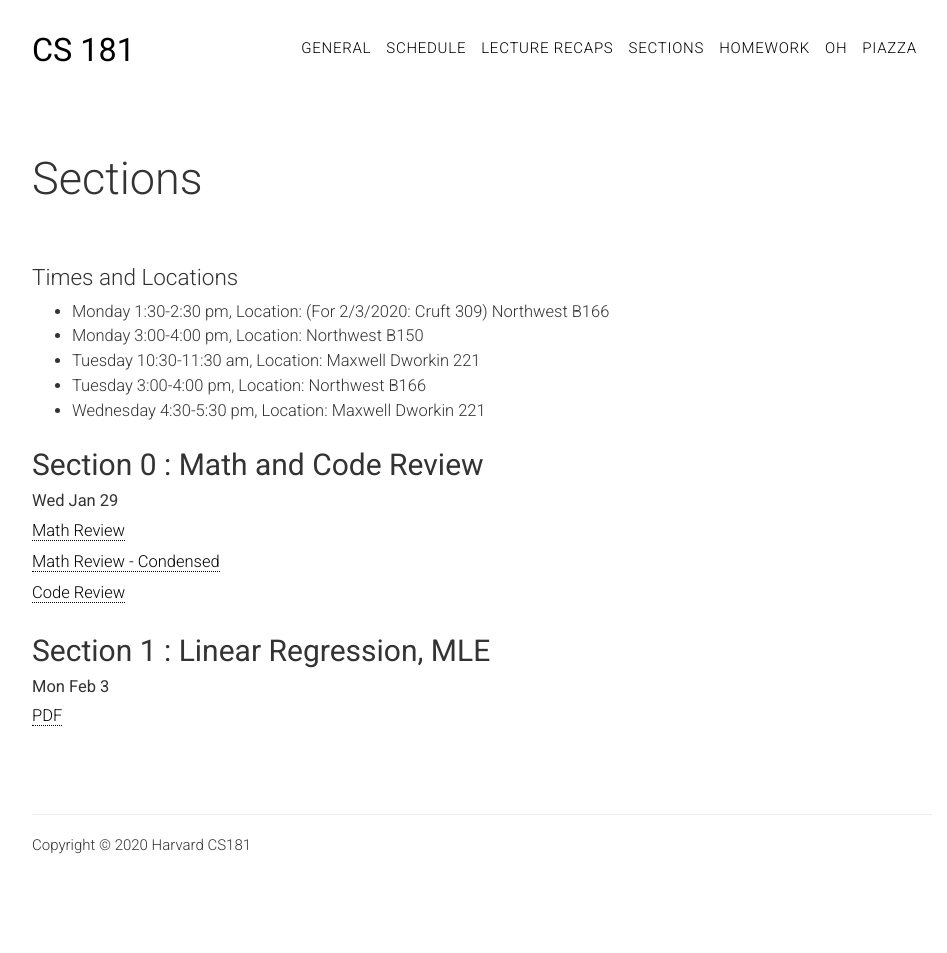
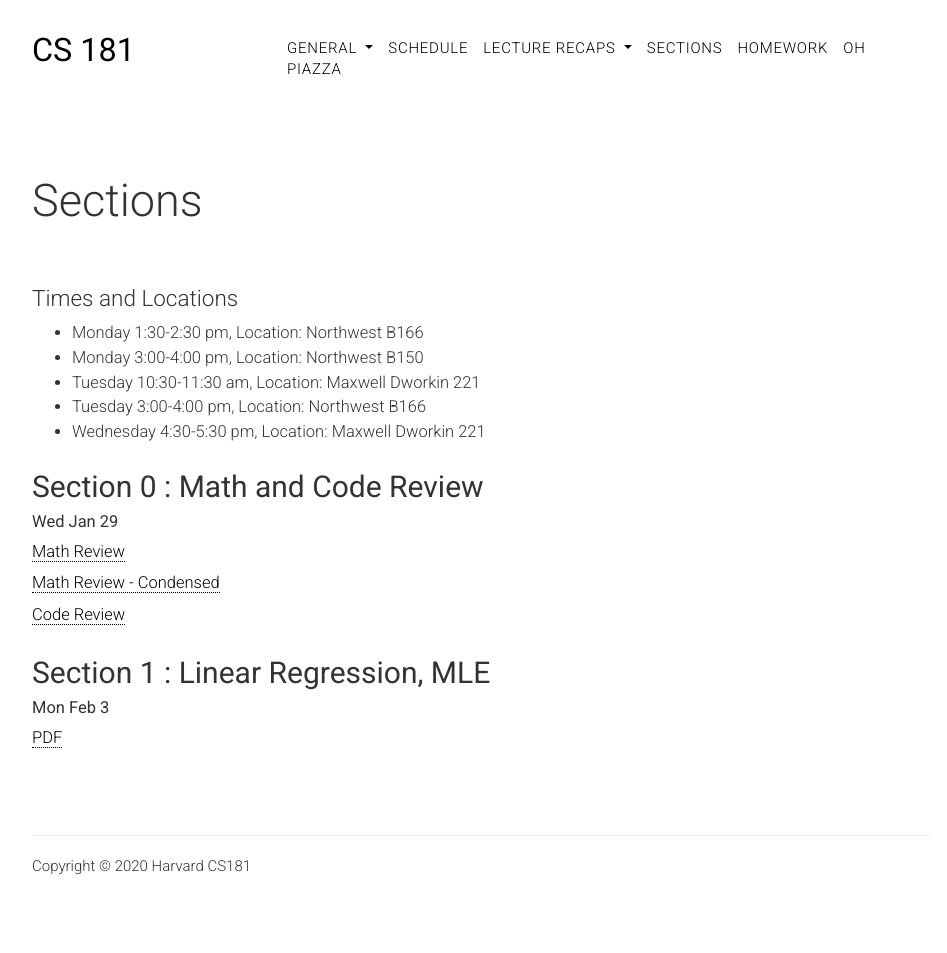
Before and after one commit to harvard-ml-courses/cs181-web-2020, a Jekyll site: the page built from sections.html, in a window 1280 px wide. Shown: the whole page, without its empty margins (158-1105 px from the left). Built offline with Jekyll 4.4.1, drawn with Linux system fonts in a browser that asks for light colours; before the commit the page ends 931 px from its top, so only the background shows below that.

Commit message:
links in all.yaml updated and arrow added to dropdown

```diff
--- a/css/style.css
+++ b/css/style.css
@@ -144,6 +144,17 @@
   margin-right: 1.3em;
 } */
 
+.dropdown-toggle::after {
+    display: inline-block;
+    margin-left: .255em;
+    vertical-align: .255em;
+    content: "";
+    border-top: .3em solid;
+    border-right: .3em solid transparent;
+    border-bottom: 0;
+    border-left: .3em solid transparent;
+}
+
 @media (min-width: 979px) {
   li.dropdown:hover > ul.dropdown-menu {
     display: block;
--- a/index.html
+++ b/index.html
@@ -18,7 +18,7 @@
 			<li> <a href="https://piazza.com/harvard/spring2020/cs181" target="_blank">Sign up for Piazza.</a>
 				We will use Piazza for all course related communications.</li>
 			<li>If you need to get access to piazza or gradescope, please email j_kinley@college.harvard.edu.</li>
-			<li><a href="homework#hw1">HW1</a> has been released and is due <strong>Friday Feb 7</strong>.</li>
+			<li><a href="{{ site.baseurl }}/homework#hw1">HW1</a> has been released and is due <strong>Friday Feb 7</strong>.</li>
 		</ul>
 		</p>
 	</div>
@@ -37,7 +37,7 @@
 			and complexity theory. Students will be required to produce non-trivial programs in Python.
 		</p>
 		<p class="link">
-			<a href="/syllabus">Full course description with policies.</a>
+			<a href="{{ site.baseurl }}/syllabus">Full course description with policies.</a>
 		</p>
 	</div>
 </section>
--- a/schedule.html
+++ b/schedule.html
@@ -12,7 +12,7 @@
                 <th>Topic</th>
                 <th>Subtopic</th>
                 <th>Section</th>
-                <th>Readings</th>
+<!--                <th>Readings</th>-->
                 <th>Assignment </th>
             </tr>
             {% for lecture in site.data.all.lectures %}
@@ -21,7 +21,7 @@
                 <td> {{lecture.topic | default: ""}} </td>
                 <td> {{lecture.subtopic | default: ""}}</td>
                 <td> {{lecture.section | default: ""}}</td>
-                <td> {{lecture.readings | default: ""}}</td>
+<!--                <td> {{lecture.readings | default: ""}}</td>-->
                 <td> {{lecture.hw | default: ""}}</td>
             </tr>
             {% endfor %}
--- a/sections.html
+++ b/sections.html
@@ -8,7 +8,7 @@
     <div class="main">
       <h3>Times and Locations</h3>
       <ul>
-        <li>Monday 1:30-2:30 pm, Location: (For 2/3/2020: Cruft 309) Northwest B166 </li>
+        <li>Monday 1:30-2:30 pm, Location: Northwest B166 </li>
         <li>Monday 3:00-4:00 pm, Location: Northwest B150</li>
         <li>Tuesday 10:30-11:30 am, Location: Maxwell Dworkin 221</li>
         <li>Tuesday 3:00-4:00 pm, Location: Northwest B166</li>
@@ -23,7 +23,7 @@
                 Code Review</a></li>
         </ul>
 
-        <h2 class="title" id="sec0">Section 1 : Linear Regression, MLE</h2>
+        <h2 class="title" id="sec1">Section 1 : Linear Regression, MLE</h2>
         <p class="head-subtitle">Mon Feb 3</p>
         <ul class="lists">
             <li><a href="sections/sec1.pdf" target="_blank">PDF</a></li>
```
Also changed, not shown: _data/all.yaml (+5 -5 lines).
